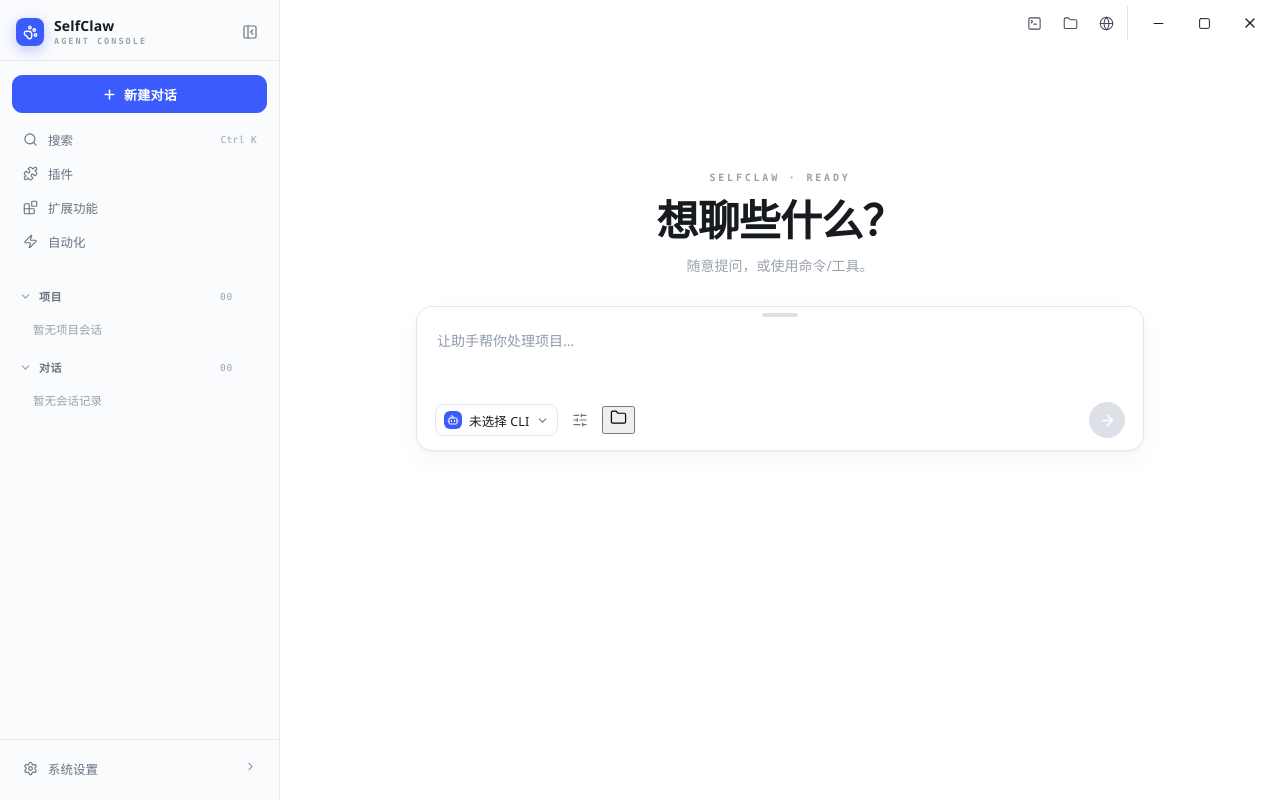
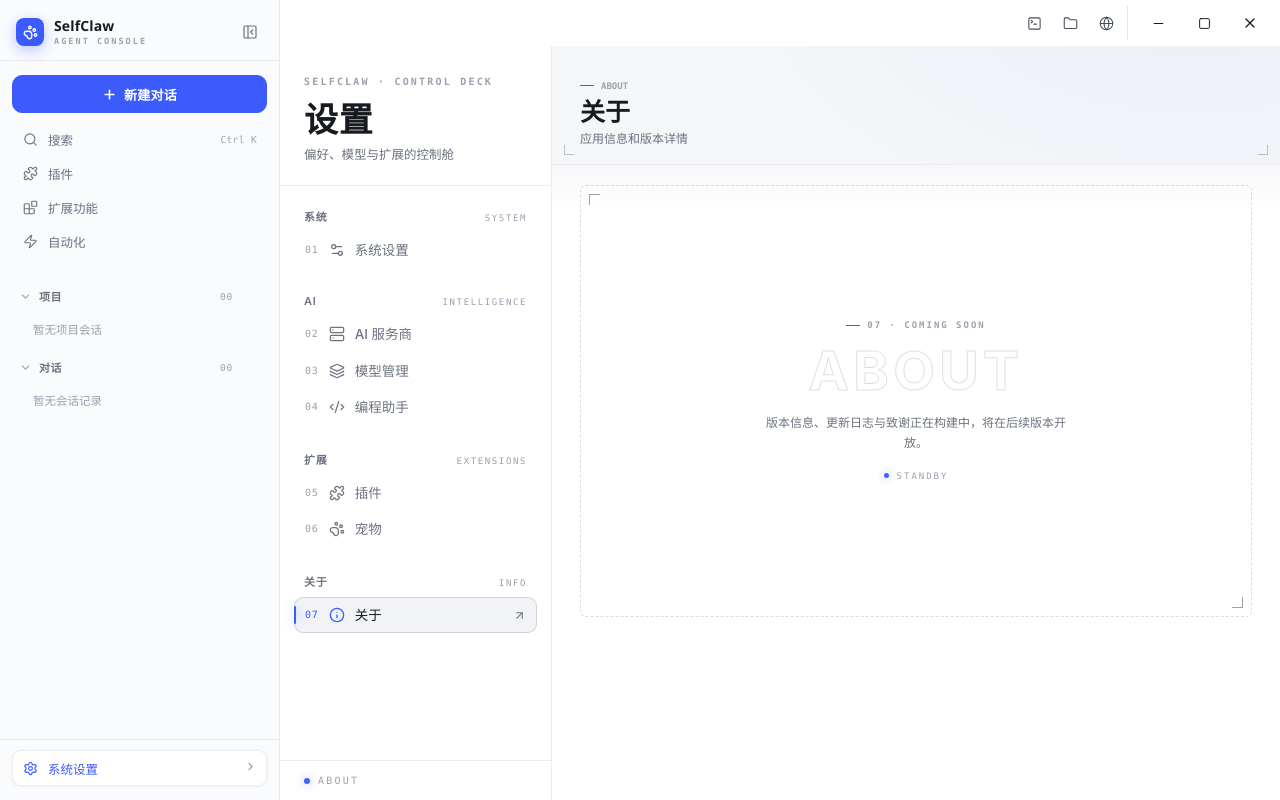
Before and after one commit to zj0135/SelfClaw, a Vue app in the folder SelfClaw.TranscriptVue/: page / in a window 1280 px wide. Built offline with nearby package versions, Linux system fonts and the light colour scheme.

Commit message:
feat(views) 优化页面

```diff
--- a/SelfClaw.TranscriptVue/src/App.vue
+++ b/SelfClaw.TranscriptVue/src/App.vue
@@ -13,7 +13,7 @@ const viewRegistry = {
 	settings: markRaw(SettingsView),
 };
 
-const currentViewId = ref('chat');
+const currentViewId = ref('settings'); // TEMP-SHOT: revert to 'chat'
 const activeViewComponent = computed(() => viewRegistry[currentViewId.value] || ChatView);
 const imagePreview = ref(null);
 const SIDEBAR_COLLAPSE_KEY = 'selfclaw:sidebar-collapsed';
--- a/SelfClaw.TranscriptVue/src/components/settings/About.vue
+++ b/SelfClaw.TranscriptVue/src/components/settings/About.vue
@@ -2,27 +2,26 @@
 </script>
 
 <template>
-	<div class="settings-panel">
-		<h2 class="panel-title">关于</h2>
-		<p class="panel-desc">应用信息和版本详情</p>
-	</div>
+	<main class="sc-root sc-stage sc-page">
+		<header class="sc-page-head sc-rise" style="--i: 0">
+			<span class="sc-page-ghost" aria-hidden="true">About</span>
+			<div>
+				<span class="sc-page-kicker">ABOUT</span>
+				<h1 class="sc-page-title">关于</h1>
+				<p class="sc-page-sub">应用信息和版本详情</p>
+			</div>
+		</header>
+		<div class="sc-page-body">
+			<div class="sc-empty-stage sc-rise" style="--i: 1">
+				<span class="sc-empty-kicker">07 · COMING SOON</span>
+				<h2 class="sc-empty-word">About</h2>
+				<p class="sc-empty-note">版本信息、更新日志与致谢正在构建中，将在后续版本开放。</p>
+				<span class="sc-empty-status">STANDBY</span>
+			</div>
+		</div>
+	</main>
 </template>
 
 <style scoped>
-.settings-panel {
-	padding: 32px;
-}
-
-.panel-title {
-	margin: 0 0 8px;
-	font-size: 20px;
-	font-weight: 650;
-	color: var(--text);
-}
-
-.panel-desc {
-	margin: 0;
-	color: var(--muted);
-	font-size: 14px;
-}
+@import './settings-console.css';
 </style>
--- a/SelfClaw.TranscriptVue/src/components/settings/ModelManagement.vue
+++ b/SelfClaw.TranscriptVue/src/components/settings/ModelManagement.vue
@@ -2,27 +2,26 @@
 </script>
 
 <template>
-	<div class="settings-panel">
-		<h2 class="panel-title">模型管理</h2>
-		<p class="panel-desc">查看和管理已配置的 AI 模型</p>
-	</div>
+	<main class="sc-root sc-stage sc-page">
+		<header class="sc-page-head sc-rise" style="--i: 0">
+			<span class="sc-page-ghost" aria-hidden="true">Models</span>
+			<div>
+				<span class="sc-page-kicker">MODELS</span>
+				<h1 class="sc-page-title">模型管理</h1>
+				<p class="sc-page-sub">查看和管理已配置的 AI 模型</p>
+			</div>
+		</header>
+		<div class="sc-page-body">
+			<div class="sc-empty-stage sc-rise" style="--i: 1">
+				<span class="sc-empty-kicker">03 · COMING SOON</span>
+				<h2 class="sc-empty-word">Models</h2>
+				<p class="sc-empty-note">模型目录与参数配置正在构建中，将在后续版本开放。</p>
+				<span class="sc-empty-status">STANDBY</span>
+			</div>
+		</div>
+	</main>
 </template>
 
 <style scoped>
-.settings-panel {
-	padding: 32px;
-}
-
-.panel-title {
-	margin: 0 0 8px;
-	font-size: 20px;
-	font-weight: 650;
-	color: var(--text);
-}
-
-.panel-desc {
-	margin: 0;
-	color: var(--muted);
-	font-size: 14px;
-}
+@import './settings-console.css';
 </style>
--- a/SelfClaw.TranscriptVue/src/components/settings/ProgrammingAssistant.vue
+++ b/SelfClaw.TranscriptVue/src/components/settings/ProgrammingAssistant.vue
@@ -1,6 +1,6 @@
 <script setup>
 import { computed, onMounted, reactive, ref } from 'vue';
-import { RefreshCw, ChevronDown, Check, Zap, TerminalSquare, TriangleAlert } from 'lucide-vue-next';
+import { RefreshCw, ChevronDown, Check, Zap, TriangleAlert } from 'lucide-vue-next';
 import claudeIcon from '../../../assets/agents-icons/claude.svg';
 import codexIcon from '../../../assets/agents-icons/codex.svg';
 import opencodeIcon from '../../../assets/agents-icons/opencode.svg';
@@ -236,16 +236,13 @@ onMounted(() => {
 </script>
 
 <template>
-	<section class="programming-assistant sc-root sc-stage">
-		<main class="assistant-main">
-			<header class="pa-hero sc-rise" style="--i: 0">
-				<div class="pa-hero-left">
-					<div class="pa-kicker">
-						<TerminalSquare :size="13" :stroke-width="2" aria-hidden="true" />
-						LOCAL CLI RUNTIMES
-					</div>
-					<h1 class="pa-title">编程助手</h1>
-					<p class="pa-sub">检测本机安装的智能体 CLI，选择默认运行时与模型。</p>
+	<section class="programming-assistant sc-root sc-stage sc-page">
+		<header class="sc-page-head sc-rise" style="--i: 0">
+			<span class="sc-page-ghost" aria-hidden="true">Assistant</span>
+			<div>
+				<span class="sc-page-kicker">LOCAL CLI RUNTIMES</span>
+				<h1 class="sc-page-title">编程助手</h1>
+				<p class="sc-page-sub">检测本机安装的智能体 CLI，选择默认运行时与模型。</p>
 			</div>
 			<button class="pa-btn scan-btn" :class="{ 'is-rescanning': isRescanning }" type="button" :disabled="isRescanning"
 				@click="rescanCliTools">
@@ -254,6 +251,7 @@ onMounted(() => {
 			</button>
 		</header>
 
+		<main class="sc-page-body">
 			<div class="section-bar sc-rise" style="--i: 1">
 				<h3>本地 CLI <span class="count">[{{ String(cliTools.length).padStart(2, '0') }}]</span></h3>
 				<span class="section-line" aria-hidden="true"></span>
@@ -357,76 +355,17 @@ onMounted(() => {
 <style scoped>
 @import './settings-console.css';
 
-.programming-assistant {
-	min-height: 100%;
-	color: var(--sc-text);
-	font-family: var(--sc-sans);
-	font-size: 15px;
-	line-height: 1.55;
-	-webkit-font-smoothing: antialiased;
-	-moz-osx-font-smoothing: grayscale;
-}
-
 .programming-assistant *,
 .programming-assistant *::before,
 .programming-assistant *::after {
 	box-sizing: border-box;
 }
 
-.assistant-main {
-	max-width: 940px;
-	margin: 0 auto;
-	padding: 52px 56px 72px;
-}
-
-/* ── hero ───────────────────────────────────────────────────── */
-.pa-hero {
-	display: flex;
-	align-items: flex-end;
-	justify-content: space-between;
-	gap: 24px;
-	margin-bottom: 34px;
-	padding-bottom: 26px;
-	border-bottom: 1px solid var(--sc-line);
-}
-
-.pa-kicker {
-	display: inline-flex;
-	align-items: center;
-	gap: 7px;
-	margin-bottom: 14px;
-	color: var(--sc-faint);
-	font-family: var(--sc-mono);
-	font-size: 10px;
-	font-weight: 600;
-	letter-spacing: 0.24em;
-}
-
-.pa-kicker svg {
-	color: var(--sc-acid);
-}
-
-.pa-title {
-	margin: 0;
-	font-family: var(--sc-display);
-	font-size: 46px;
-	font-weight: 660;
-	letter-spacing: 0.01em;
-	line-height: 1.05;
-}
-
-.pa-sub {
-	margin: 10px 0 0;
-	color: var(--sc-mute);
-	font-size: 13px;
-}
-
-/* ── section bar ────────────────────────────────────────────── */
-.section-bar {
-	display: flex;
-	align-items: center;
-	gap: 16px;
-	margin-bottom: 18px;
+.programming-assistant .sc-page-body {
+	font-size: 15px;
+	line-height: 1.55;
+	-webkit-font-smoothing: antialiased;
+	-moz-osx-font-smoothing: grayscale;
 }
 
 .section-bar h3 {
@@ -539,7 +478,7 @@ onMounted(() => {
 	padding: 16px 18px;
 	border: 1px dashed var(--sc-line-2);
 	border-radius: 13px;
-	background: var(--sc-panel);
+	background: var(--sc-raise);
 	color: var(--sc-mute);
 	font-size: 13.5px;
 }
@@ -555,6 +494,7 @@ onMounted(() => {
 	border: 1px solid var(--sc-line);
 	border-radius: 15px;
 	background: var(--sc-panel);
+	box-shadow: 0 1px 3px rgba(23, 26, 31, 0.05);
 	transition:
 		border-color 0.18s,
 		transform 0.18s var(--sc-ease-out),
@@ -908,15 +848,6 @@ onMounted(() => {
 }
 
 @media (max-width: 880px) {
-	.assistant-main {
-		padding: 32px 22px 52px;
-	}
-
-	.pa-hero {
-		align-items: flex-start;
-		flex-direction: column;
-	}
-
 	.cli-config {
 		padding-left: 22px;
 	}
--- a/SelfClaw.TranscriptVue/src/components/settings/SystemSettings.vue
+++ b/SelfClaw.TranscriptVue/src/components/settings/SystemSettings.vue
@@ -2,27 +2,26 @@
 </script>
 
 <template>
-	<div class="settings-panel">
-		<h2 class="panel-title">系统设置</h2>
-		<p class="panel-desc">管理应用程序的基本配置</p>
-	</div>
+	<main class="sc-root sc-stage sc-page">
+		<header class="sc-page-head sc-rise" style="--i: 0">
+			<span class="sc-page-ghost" aria-hidden="true">General</span>
+			<div>
+				<span class="sc-page-kicker">GENERAL</span>
+				<h1 class="sc-page-title">系统设置</h1>
+				<p class="sc-page-sub">管理应用程序的基本配置</p>
+			</div>
+		</header>
+		<div class="sc-page-body">
+			<div class="sc-empty-stage sc-rise" style="--i: 1">
+				<span class="sc-empty-kicker">01 · COMING SOON</span>
+				<h2 class="sc-empty-word">General</h2>
+				<p class="sc-empty-note">系统偏好与基础配置正在构建中，将在后续版本开放。</p>
+				<span class="sc-empty-status">STANDBY</span>
+			</div>
+		</div>
+	</main>
 </template>
 
 <style scoped>
-.settings-panel {
-	padding: 32px;
-}
-
-.panel-title {
-	margin: 0 0 8px;
-	font-size: 20px;
-	font-weight: 650;
-	color: var(--text);
-}
-
-.panel-desc {
-	margin: 0;
-	color: var(--muted);
-	font-size: 14px;
-}
+@import './settings-console.css';
 </style>
--- a/SelfClaw.TranscriptVue/src/components/settings/extensions/ExtensionDetailDrawer.vue
+++ b/SelfClaw.TranscriptVue/src/components/settings/extensions/ExtensionDetailDrawer.vue
@@ -56,7 +56,7 @@ defineEmits(['close', 'delete', 'edit', 'binding']);
 
 <style scoped>
 @import '../settings-console.css';
-.drawer { display: flex; flex-direction: column; min-width: 0; height: 100%; padding: 18px; border-left: 1px solid var(--sc-line); background: var(--sc-panel); animation: sc-fade 160ms ease-out both; }
+.drawer { display: flex; flex-direction: column; min-width: 0; height: 100%; padding: 18px; border-left: 1px solid var(--sc-line); background: var(--sc-bg); animation: sc-fade 160ms ease-out both; }
 header { display: flex; align-items: flex-start; justify-content: space-between; gap: 12px; }
 h2 { margin: 7px 0 2px; overflow-wrap: anywhere; color: var(--sc-text); font-size: 18px; letter-spacing: 0; }
 code { color: var(--sc-faint); font-family: var(--sc-mono); font-size: 10px; }
--- a/SelfClaw.TranscriptVue/src/components/settings/extensions/ExtensionListItem.vue
+++ b/SelfClaw.TranscriptVue/src/components/settings/extensions/ExtensionListItem.vue
@@ -34,7 +34,7 @@ defineEmits(['select', 'toggle']);
 @import '../settings-console.css';
 .row { display: grid; grid-template-columns: minmax(0, 1fr) 38px 20px; align-items: center; min-height: 88px; border-top: 1px solid var(--sc-line); transition: background 140ms var(--sc-ease-out); }
 .row:last-child { border-bottom: 1px solid var(--sc-line); }
-.row:hover, .row.selected { background: var(--sc-panel); }
+.row:hover, .row.selected { background: var(--sc-raise); }
 .row.selected { box-shadow: inset 2px 0 var(--sc-acid); }
 .row.pending { opacity: 0.7; }
 .main { min-width: 0; height: 100%; padding: 13px 16px; border: 0; background: transparent; color: inherit; text-align: left; }
--- a/SelfClaw.TranscriptVue/src/components/settings/extensions/ExtensionSettingsPanel.vue
+++ b/SelfClaw.TranscriptVue/src/components/settings/extensions/ExtensionSettingsPanel.vue
@@ -111,8 +111,9 @@ async function confirmPermissions() {
 </script>
 
 <template>
-	<main class="extensions-page sc-root sc-stage">
-		<header class="page-head sc-rise" style="--i: 0">
+	<main class="extensions-page sc-root sc-stage sc-page">
+		<header class="sc-page-head page-head sc-rise" style="--i: 0">
+			<span class="sc-page-ghost" aria-hidden="true">Registry</span>
 			<div>
 				<span>EXTENSION REGISTRY</span>
 				<h1>扩展</h1>
@@ -186,21 +187,19 @@ async function confirmPermissions() {
 
 <style scoped>
 @import '../settings-console.css';
-.extensions-page { display: flex; flex-direction: column; width: 100%; height: 100%; min-height: 0; overflow: hidden; color: var(--sc-text); font-family: var(--sc-sans); }
-.page-head { display: flex; align-items: flex-end; justify-content: space-between; gap: 20px; padding: 24px 28px 18px; }
-.page-head span { color: var(--sc-faint); font-family: var(--sc-mono); font-size: 9px; font-weight: 650; }
-h1 { margin: 5px 0 3px; font-size: 25px; font-weight: 650; letter-spacing: 0; }
+.page-head span { display: inline-flex; align-items: center; gap: 7px; color: var(--sc-faint); font-family: var(--sc-mono); font-size: 9px; font-weight: 650; }
+.page-head span::before { width: 14px; height: 1px; background: var(--sc-acid); content: ''; }
+.page-head h1 { margin: 5px 0 3px; font-size: 25px; font-weight: 650; letter-spacing: 0; }
 .page-head p { margin: 0; color: var(--sc-mute); font-size: 12px; }
 .page-head code { color: var(--sc-faint); font-family: var(--sc-mono); font-size: 9px; }
 .extensions-page > :deep(.tabs) { padding: 0 14px; }
 .error-bar { display: flex; align-items: center; gap: 8px; margin: 10px 28px 0; padding: 9px 11px; border: 1px solid rgba(220,69,69,.2); border-radius: 5px; background: var(--sc-err-soft); color: var(--sc-err); font-size: 11px; }
-.workspace { display: grid; grid-template-columns: minmax(0, 1fr); min-height: 0; flex: 1; }
+.workspace { display: grid; grid-template-columns: minmax(0, 1fr); min-height: 0; flex: 1; background: linear-gradient(to bottom, rgba(245,246,248,.9), rgba(245,246,248,0) 44px), var(--sc-panel); }
 .workspace.inspecting { grid-template-columns: minmax(360px, 1fr) minmax(260px, 34%); }
 .registry { min-width: 0; overflow-y: auto; padding: 0 28px 24px; }
 @media (max-width: 780px) {
 	.workspace.inspecting { grid-template-columns: 1fr; }
 	.workspace.inspecting .registry { display: none; }
-	.page-head { padding-inline: 18px; }
 	.registry { padding-inline: 18px; }
 }
 </style>
--- a/SelfClaw.TranscriptVue/src/components/settings/settings-console.css
+++ b/SelfClaw.TranscriptVue/src/components/settings/settings-console.css
@@ -36,6 +36,244 @@
 		radial-gradient(720px 420px at 88% -10%, rgba(59, 91, 253, 0.05), transparent 62%),
 		radial-gradient(900px 620px at -12% 108%, rgba(15, 157, 99, 0.04), transparent 60%);
 	background-size: 100% 100%;
+}
+
+/*
+ * Settings page scaffold, mirroring the extensions registry layout:
+ * a fixed gray header block (sc-page-head) over a white scrolling
+ * content body (sc-page-body). Page root carries `sc-root sc-stage sc-page`.
+ * Headline metrics intentionally match ExtensionSettingsPanel's .page-head
+ * so every settings page renders an identical header height.
+ */
+.sc-page {
+	display: flex;
+	flex-direction: column;
+	width: 100%;
+	height: 100%;
+	min-height: 0;
+	overflow: hidden;
+	color: var(--sc-text);
+	font-family: var(--sc-sans);
+}
+
+.sc-page-head {
+	position: relative;
+	display: flex;
+	align-items: flex-end;
+	justify-content: space-between;
+	gap: 20px;
+	padding: 24px 28px 18px;
+	overflow: hidden;
+}
+
+/* Engineering crosshair ticks at the head/body seam. */
+.sc-page-head::before,
+.sc-page-head::after {
+	position: absolute;
+	bottom: 9px;
+	z-index: 1;
+	width: 9px;
+	height: 9px;
+	border: 0 solid var(--sc-faint);
+	content: '';
+	opacity: 0.65;
+	pointer-events: none;
+}
+
+.sc-page-head::before {
+	left: 12px;
+	border-bottom-width: 1px;
+	border-left-width: 1px;
+}
+
+.sc-page-head::after {
+	right: 12px;
+	border-right-width: 1px;
+	border-bottom-width: 1px;
+}
+
+/* Oversized ghost word behind the header copy — pure decoration. */
+.sc-page-ghost {
+	position: absolute;
+	top: 50%;
+	right: 26px;
+	z-index: 0;
+	margin: 0;
+	transform: translateY(-52%);
+	color: rgba(19, 27, 45, 0.045);
+	font-family: var(--sc-display);
+	font-size: 58px;
+	font-weight: 700;
+	letter-spacing: 0.05em;
+	line-height: 1;
+	text-transform: uppercase;
+	white-space: nowrap;
+	pointer-events: none;
+	user-select: none;
+	animation: sc-fade 1.1s var(--sc-ease-out) 0.15s both;
+}
+
+.sc-page-head > :not(.sc-page-ghost) {
+	position: relative;
+	z-index: 1;
+}
+
+.sc-page-kicker {
+	display: inline-flex;
+	align-items: center;
+	gap: 7px;
+	color: var(--sc-faint);
+	font-family: var(--sc-mono);
+	font-size: 9px;
+	font-weight: 650;
+}
+
+/* Acid leader dash tying the kicker to the console language. */
+.sc-page-kicker::before {
+	width: 14px;
+	height: 1px;
+	background: var(--sc-acid);
+	content: '';
+}
+
+.sc-page-title {
+	margin: 5px 0 3px;
+	font-size: 25px;
+	font-weight: 650;
+	letter-spacing: 0;
+}
+
+.sc-page-sub {
+	margin: 0;
+	color: var(--sc-mute);
+	font-size: 12px;
+}
+
+.sc-page-body {
+	flex: 1;
+	min-height: 0;
+	padding: 20px 28px 32px;
+	overflow-y: auto;
+	border-top: 1px solid var(--sc-line);
+	/* A short gray-to-white fade softens the seam with the header. */
+	background:
+		linear-gradient(to bottom, rgba(245, 246, 248, 0.9), rgba(245, 246, 248, 0) 44px),
+		var(--sc-panel);
+}
+
+/*
+ * Shared placeholder composition for pages still under construction:
+ * outlined display word inside a dashed engineering frame.
+ */
+.sc-empty-stage {
+	position: relative;
+	display: grid;
+	place-items: center;
+	align-content: center;
+	gap: 13px;
+	min-height: min(54vh, 460px);
+	border: 1px dashed var(--sc-line-2);
+	border-radius: 6px;
+	text-align: center;
+	overflow: hidden;
+}
+
+.sc-empty-stage::before,
+.sc-empty-stage::after {
+	position: absolute;
+	width: 10px;
+	height: 10px;
+	border: 0 solid var(--sc-faint);
+	content: '';
+	pointer-events: none;
+}
+
+.sc-empty-stage::before {
+	top: 8px;
+	left: 8px;
+	border-top-width: 1px;
+	border-left-width: 1px;
+}
+
+.sc-empty-stage::after {
+	right: 8px;
+	bottom: 8px;
+	border-right-width: 1px;
+	border-bottom-width: 1px;
+}
+
+.sc-empty-kicker {
+	display: inline-flex;
+	align-items: center;
+	gap: 7px;
+	color: var(--sc-faint);
+	font-family: var(--sc-mono);
+	font-size: 9px;
+	font-weight: 650;
+	letter-spacing: 0.22em;
+}
+
+.sc-empty-kicker::before {
+	width: 14px;
+	height: 1px;
+	background: var(--sc-acid);
+	content: '';
+}
+
+.sc-empty-word {
+	margin: 0;
+	color: transparent;
+	font-family: var(--sc-display);
+	font-size: clamp(34px, 6vw, 54px);
+	font-weight: 700;
+	letter-spacing: 0.08em;
+	line-height: 1.05;
+	text-transform: uppercase;
+	-webkit-text-stroke: 1px var(--sc-line-2);
+}
+
+.sc-empty-note {
+	margin: 0;
+	max-width: 42ch;
+	color: var(--sc-mute);
+	font-size: 12px;
+	line-height: 1.7;
+}
+
+.sc-empty-status {
+	display: inline-flex;
+	align-items: center;
+	gap: 8px;
+	margin-top: 4px;
+	color: var(--sc-faint);
+	font-family: var(--sc-mono);
+	font-size: 9px;
+	font-weight: 500;
+	letter-spacing: 0.22em;
+}
+
+.sc-empty-status::before {
+	width: 5px;
+	height: 5px;
+	border-radius: 50%;
+	background: var(--sc-acid);
+	box-shadow: 0 0 8px rgba(59, 91, 253, 0.5);
+	content: '';
+	animation: sc-blink 2.4s ease-in-out infinite;
+}
+
+@media (max-width: 780px) {
+	.sc-page-head {
+		padding-inline: 18px;
+	}
+
+	.sc-page-ghost {
+		display: none;
+	}
+
+	.sc-page-body {
+		padding-inline: 18px;
+	}
 }
 
 @keyframes sc-rise {
--- a/SelfClaw.TranscriptVue/src/views/SettingsView.vue
+++ b/SelfClaw.TranscriptVue/src/views/SettingsView.vue
@@ -13,7 +13,7 @@ import {
 
 const emit = defineEmits(['navigate']);
 
-const activeTarget = ref('sys');
+const activeTarget = ref('about');
 
 const navGroups = [
 	{
@@ -152,10 +152,6 @@ function selectItem(id) {
 }
 
 .settings-content {
-	/* Compatibility tokens for settings panels that have not moved to the shared console surface. */
-	--text: #171a1f;
-	--muted: #6b7280;
-
 	flex: 1;
 	min-width: 0;
 	height: 100%;
```
Also changed, not shown: SelfClaw.TranscriptVue/src/components/settings/Pet.vue (+15 -61 lines), 2 other files (tests, documents, lock files or other folders). Lines whose indentation alone changed are shown as unchanged.
